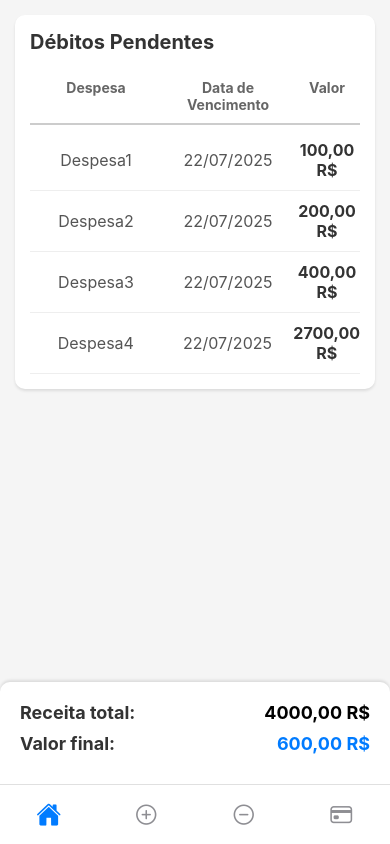
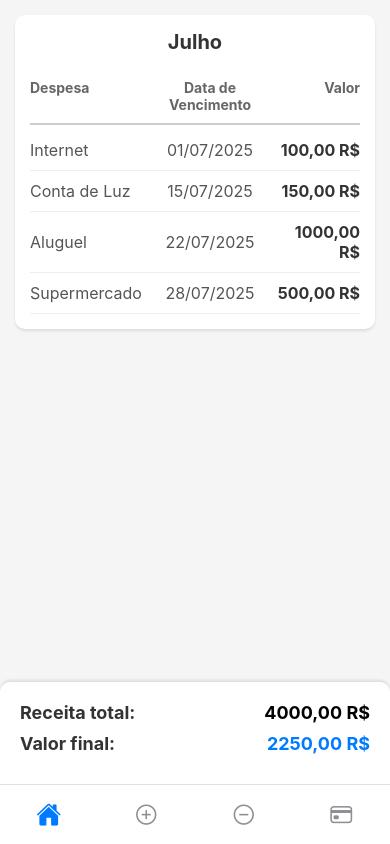
Before and after one commit to leomacedo2/app-financas-pessoais-simples, a React Native app: screen / in a window 390 px wide. Both pictures are taken after a click on the button "ENTRAR". Built offline with nearby package versions, Linux system fonts and the light colour scheme.

Commit message:
feat: HomeScreen com rolagem mensal e dados dinamicos ordenados por data de vencimento.

```diff
--- a/App.js
+++ b/App.js
@@ -4,7 +4,6 @@ import { NavigationContainer } from '@react-navigation/native';
 import { createNativeStackNavigator } from '@react-navigation/native-stack';
 import { createBottomTabNavigator } from '@react-navigation/bottom-tabs';
 import { Ionicons } from '@expo/vector-icons';
-// Importe SafeAreaProvider e useSafeAreaInsets
 import { SafeAreaProvider, useSafeAreaInsets } from 'react-native-safe-area-context';
 
 import LoginScreen from './screens/LoginScreen';
@@ -51,10 +50,27 @@ function HomeTabs() {
         },
       })}
     >
-      <Tab.Screen name="Início" component={HomeScreen} />
-      <Tab.Screen name="Receita" component={HomeScreen} />
-      <Tab.Screen name="Despesa" component={HomeScreen} />
-      <Tab.Screen name="Cartão" component={HomeScreen} />
+      {/* Definindo tabBarLabel explicitamente para cada aba */}
+      <Tab.Screen
+        name="Início"
+        component={HomeScreen}
+        options={{ tabBarLabel: 'Início' }} // Rótulo explícito
+      />
+      <Tab.Screen
+        name="Receita"
+        component={HomeScreen}
+        options={{ tabBarLabel: 'Receita' }} // Rótulo explícito
+      />
+      <Tab.Screen
+        name="Despesa"
+        component={HomeScreen}
+        options={{ tabBarLabel: 'Despesa' }} // Rótulo explícito
+      />
+      <Tab.Screen
+        name="Cartão"
+        component={HomeScreen}
+        options={{ tabBarLabel: 'Cartão' }} // Rótulo explícito
+      />
     </Tab.Navigator>
   );
 }
--- a/screens/HomeScreen.js
+++ b/screens/HomeScreen.js
@@ -1,37 +1,105 @@
 // screens/HomeScreen.js
-import React, { useState, useEffect } from 'react';
-import { View, Text, StyleSheet, ScrollView } from 'react-native';
+import React, { useState, useEffect, useRef } from 'react';
+import { View, Text, StyleSheet, FlatList, Dimensions } from 'react-native';
+
+// Obter a largura da tela para rolagem paginada
+const { width } = Dimensions.get('window');
+
+// Funções auxiliares para manipulação de datas
+// Converte uma string de data "DD/MM/YYYY" para um objeto Date
+const parseDateString = (dateString) => {
+  const [day, month, year] = dateString.split('/').map(Number);
+  return new Date(year, month - 1, day); // Mês é 0-indexado em JavaScript (ex: Julho é 6)
+};
+
+// Formata um objeto Date para a string "DD/MM/YYYY" para exibição
+const formatDateForDisplay = (date) => {
+  const d = new Date(date);
+  const day = d.getDate().toString().padStart(2, '0');
+  const month = (d.getMonth() + 1).toString().padStart(2, '0');
+  const year = d.getFullYear();
+  return `${day}/${month}/${year}`;
+};
+
+// Retorna o nome do mês a partir de um objeto Date
+const getMonthName = (date) => {
+  const d = new Date(date);
+  const monthNames = [
+    'Janeiro', 'Fevereiro', 'Março', 'Abril', 'Maio', 'Junho',
+    'Julho', 'Agosto', 'Setembro', 'Outubro', 'Novembro', 'Dezembro'
+  ];
+  return monthNames[d.getMonth()];
+};
 
 export default function HomeScreen() {
-  // Definindo o estado para a receita total e os itens de débito
-  const [receitaTotal, setReceitaTotal] = useState(4000); // Exemplo de receita total
-  const [debitItems, setDebitItems] = useState([
-    { id: 'd1', description: 'Despesa1', dueDate: '22/07/2025', value: 100 },
-    { id: 'd2', description: 'Despesa2', dueDate: '22/07/2025', value: 200 },
-    { id: 'd3', description: 'Despesa3', dueDate: '22/07/2025', value: 400 },
-    { id: 'd4', description: 'Despesa4', dueDate: '22/07/2025', value: 2700 },
-    // Ainda são exemplos, ainda vou programar a adição de debitos
-  ]);
+  // Estado para a receita total (considerada global por enquanto)
+  const [receitaTotal, setReceitaTotal] = useState(4000);
 
-  // Calcula a soma total das despesas
-  const totalDespesas = debitItems.reduce((sum, item) => sum + item.value, 0);
+  // Estado para todas as despesas, incluindo datas de vencimento para diferentes meses
+  // Ainda são exemplos!
+  const [allDebitItems, setAllDebitItems] = useState(() => {
+    const initialItems = [
+      { id: 'd1', description: 'Aluguel', dueDate: '22/07/2025', value: 1000 },
+      { id: 'd2', description: 'Conta de Luz', dueDate: '15/07/2025', value: 150 },
+      { id: 'd3', description: 'Internet', dueDate: '01/07/2025', value: 100 },
+      { id: 'd4', description: 'Supermercado', dueDate: '28/07/2025', value: 500 },
+      { id: 'd5', description: 'Academia', dueDate: '05/08/2025', value: 80 },
+      { id: 'd6', description: 'Telefone', dueDate: '12/08/2025', value: 70 },
+      { id: 'd7', description: 'Carro', dueDate: '01/09/2025', value: 300 },
+      { id: 'd8', description: 'Streaming', dueDate: '10/09/2025', value: 40 },
+    ];
 
-  // Calcula o valor final
-  const valorFinal = receitaTotal - totalDespesas;
+    // Ordenar os itens por data de vencimento ao inicializar o estado
+    return initialItems.sort((a, b) => {
+      const dateA = parseDateString(a.dueDate);
+      const dateB = parseDateString(b.dueDate);
+      return dateA.getTime() - dateB.getTime(); // Ordena em ordem crescente de data
+    });
+  });
 
-  // useEffect para simular o carregamento de dados ou atualizações futuras
-  useEffect(() => {
-    // Parte para buscar dados de uma API ou de um armazenamento local.
-    // Por enquanto, estou usando valores fixos.
-  }, []);
+  // Estado para o índice do mês atualmente exibido na rolagem horizontal
+  const [currentMonthIndex, setCurrentMonthIndex] = useState(0);
+  const flatListRef = useRef(null);
+
+  // Gerar uma lista de objetos de data para os meses a serem exibidos.
+  // Começa no mês atual e vai para os próximos 2 meses.
+  const generateMonthsToDisplay = () => {
+    const today = new Date();
+    const months = [];
+    for (let i = 0; i < 3; i++) { // Mês atual + próximos 2 meses
+      const date = new Date(today.getFullYear(), today.getMonth() + i, 1);
+      months.push(date);
+    }
+    return months;
+  };
+
+  const monthsToDisplay = generateMonthsToDisplay();
+
+  // Função para filtrar as despesas que pertencem a um mês específico
+  const getExpensesForMonth = (monthDate) => {
+    const targetMonth = monthDate.getMonth();
+    const targetYear = monthDate.getFullYear();
+    return allDebitItems.filter(item => {
+      const itemDate = parseDateString(item.dueDate);
+      return itemDate.getMonth() === targetMonth && itemDate.getFullYear() === targetYear;
+    });
+  };
+
+  // Calcula o total de despesas e o valor final para o mês *atualmente visível*
+  const currentDisplayedMonthExpenses = getExpensesForMonth(monthsToDisplay[currentMonthIndex]);
+  const totalDespesasDisplayedMonth = currentDisplayedMonthExpenses.reduce((sum, item) => sum + item.value, 0);
+  const valorFinalDisplayedMonth = receitaTotal - totalDespesasDisplayedMonth;
+
+  // Componente que renderiza a seção de despesas para um único mês
+  const renderMonthSection = ({ item: monthDate }) => {
+    const expenses = getExpensesForMonth(monthDate);
+    const monthName = getMonthName(monthDate);
 
     return (
-    <View style={styles.container}>
-      {/* Área de conteúdo principal rolável */}
-      <ScrollView contentContainerStyle={styles.scrollContent}>
-        {/* Seção de Débitos */}
+      <View style={styles.monthPage}>
         <View style={styles.section}>
-          <Text style={styles.sectionTitle}>Débitos Pendentes</Text>
+          {/* Título da seção: nome do mês atual */}
+          <Text style={styles.sectionTitle}>{monthName}</Text>
 
           {/* Cabeçalho da Tabela */}
           <View style={styles.tableHeader}>
@@ -41,17 +109,52 @@ export default function HomeScreen() {
           </View>
 
           {/* Itens da Tabela */}
-          {debitItems.map((item) => (
+          {expenses.length > 0 ? (
+            expenses.map((item) => (
               <View key={item.id} style={styles.debitItemRow}>
                 <Text style={[styles.debitText, styles.descriptionColumn]}>{item.description}</Text>
                 <Text style={[styles.debitText, styles.dateColumn]}>{item.dueDate}</Text>
                 <Text style={[styles.debitValue, styles.valueColumn]}>{item.value.toFixed(2).replace('.', ',')} R$</Text>
               </View>
-          ))}
+            ))
+          ) : (
+            <Text style={styles.noExpensesText}>Nenhuma despesa para este mês.</Text>
+          )}
         </View>
-      </ScrollView>
+      </View>
+    );
+  };
 
-      {/* Seção de Resumo (Receita Total e Valor Final) - Fixa na parte inferior */}
+  // Lida com o evento de rolagem para atualizar o índice do mês visível
+  const handleScroll = (event) => {
+    const contentOffsetX = event.nativeEvent.contentOffset.x;
+    // Calcula o novo índice do mês com base na posição da rolagem
+    const newIndex = Math.round(contentOffsetX / width);
+    if (newIndex !== currentMonthIndex) {
+      setCurrentMonthIndex(newIndex);
+    }
+  };
+
+  return (
+    <View style={styles.container}>
+      {/* FlatList para rolagem horizontal das tabelas de meses */}
+      <FlatList
+        ref={flatListRef}
+        data={monthsToDisplay} // Dados: array de objetos Date para cada mês
+        renderItem={renderMonthSection} // Renderiza a seção de cada mês
+        keyExtractor={(item, index) => index.toString()} // Chave única para cada item
+        horizontal // Habilita a rolagem horizontal
+        pagingEnabled // Faz com que a rolagem "encaixe" em cada página (mês)
+        showsHorizontalScrollIndicator={false} // Esconde a barra de rolagem horizontal
+        onMomentumScrollEnd={handleScroll} // Chama a função quando a rolagem para
+        initialScrollIndex={currentMonthIndex} // Inicia a rolagem no mês atual (índice 0)
+        getItemLayout={(data, index) => (
+          // Otimização de desempenho: informa à FlatList o tamanho de cada item
+          { length: width, offset: width * index, index }
+        )}
+      />
+
+      {/* Seção de Resumo (Receita Total e Valor Final) - Fixa na parte inferior da TELA */}
       <View style={styles.summaryContainer}>
         <View style={styles.summaryRow}>
           <Text style={styles.summaryLabel}>Receita total:</Text>
@@ -60,8 +163,8 @@ export default function HomeScreen() {
         <View style={styles.summaryRow}>
           <Text style={styles.summaryLabel}>Valor final:</Text>
           {/* Aplica cor vermelha se o valor final for negativo, azul se for positivo */}
-          <Text style={[styles.summaryValue, valorFinal < 0 ? styles.negativeValue : styles.positiveValue]}>
-            {valorFinal.toFixed(2).replace('.', ',')} R$
+          <Text style={[styles.summaryValue, valorFinalDisplayedMonth < 0 ? styles.negativeValue : styles.positiveValue]}>
+            {valorFinalDisplayedMonth.toFixed(2).replace('.', ',')} R$
           </Text>
         </View>
       </View>
@@ -74,12 +177,13 @@ const styles = StyleSheet.create({
     flex: 1,
     backgroundColor: '#f5f5f5', // Fundo claro para a tela
   },
-  scrollContent: {
-    flexGrow: 1, // Permite que o conteúdo se expanda e role
-    padding: 15,
+  monthPage: {
+    width: width, // Cada página (mês) terá a largura total da tela
+    paddingHorizontal: 15, // Espaçamento horizontal para o conteúdo da página
+    paddingTop: 15, // Espaçamento superior para o conteúdo da página
   },
   section: {
-    backgroundColor: '#ffffff', // Fundo branco para as seções
+    backgroundColor: '#ffffff', // Fundo branco para as seções de despesas
     borderRadius: 10,
     padding: 15,
     marginBottom: 15,
@@ -95,8 +199,8 @@ const styles = StyleSheet.create({
     fontWeight: 'bold',
     marginBottom: 15,
     color: '#333',
+    textAlign: 'center', // Centraliza o título do mês
   },
-  // Estilos para o cabeçalho da tabela
   tableHeader: {
     flexDirection: 'row',
     justifyContent: 'space-between',
@@ -109,9 +213,8 @@ const styles = StyleSheet.create({
     fontWeight: 'bold',
     fontSize: 14,
     color: '#666',
-    textAlign: 'center', // Centraliza o texto do cabeçalho
+    textAlign: 'center',
   },
-  // Estilos para as linhas de débito
   debitItemRow: {
     flexDirection: 'row',
     justifyContent: 'space-between',
@@ -123,31 +226,38 @@ const styles = StyleSheet.create({
   debitText: {
     fontSize: 16,
     color: '#555',
-    textAlign: 'center', // Centraliza o texto do item
   },
   debitValue: {
     fontSize: 16,
     fontWeight: 'bold',
     color: '#333',
-    textAlign: 'center', // Centraliza o texto do valor
   },
-  // Estilos para controlar a largura das colunas
+  // Estilos para controlar a largura e alinhamento das colunas
   descriptionColumn: {
     flex: 2, // Ocupa mais espaço
+    textAlign: 'left', // Alinhar à esquerda para descrições
   },
   dateColumn: {
     flex: 2, // Ocupa mais espaço
+    textAlign: 'center', // Centralizar data
   },
   valueColumn: {
-    flex: 1, // Ocupa menos espaço
+    flex: 1.5, // Ajustei um pouco para o valor
+    textAlign: 'right', // Alinhar à direita para valores
+  },
+  noExpensesText: {
+    textAlign: 'center',
+    marginTop: 20,
+    fontSize: 16,
+    color: '#888',
   },
   summaryContainer: {
-    backgroundColor: '#ffffff', // Fundo branco para a seção de resumo
+    backgroundColor: '#ffffff',
     borderTopLeftRadius: 10,
     borderTopRightRadius: 10,
     padding: 20,
     shadowColor: '#000',
-    shadowOffset: { width: 0, height: -2 }, // Sombra para cima
+    shadowOffset: { width: 0, height: -2 },
     shadowOpacity: 0.1,
     shadowRadius: 3,
     elevation: 5,
@@ -167,9 +277,9 @@ const styles = StyleSheet.create({
     fontWeight: 'bold',
   },
   negativeValue: {
-    color: 'red', // Cor para valor final negativo
+    color: 'red',
   },
   positiveValue: {
-    color: '#007bff', // Cor para valor final positivo (azul)
+    color: '#007bff',
   },
 });
```
Also changed, not shown: 1 other file (tests, documents, lock files or other folders). Lines whose indentation alone changed are shown as unchanged.
